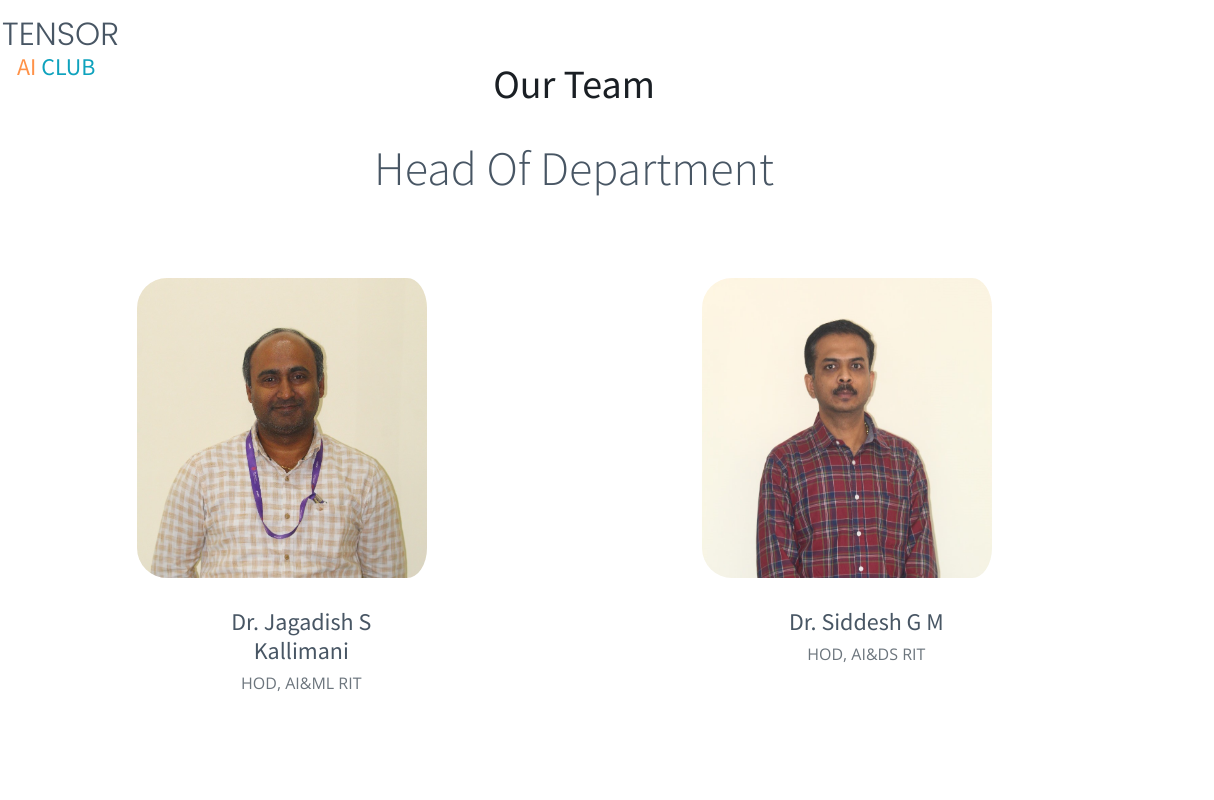
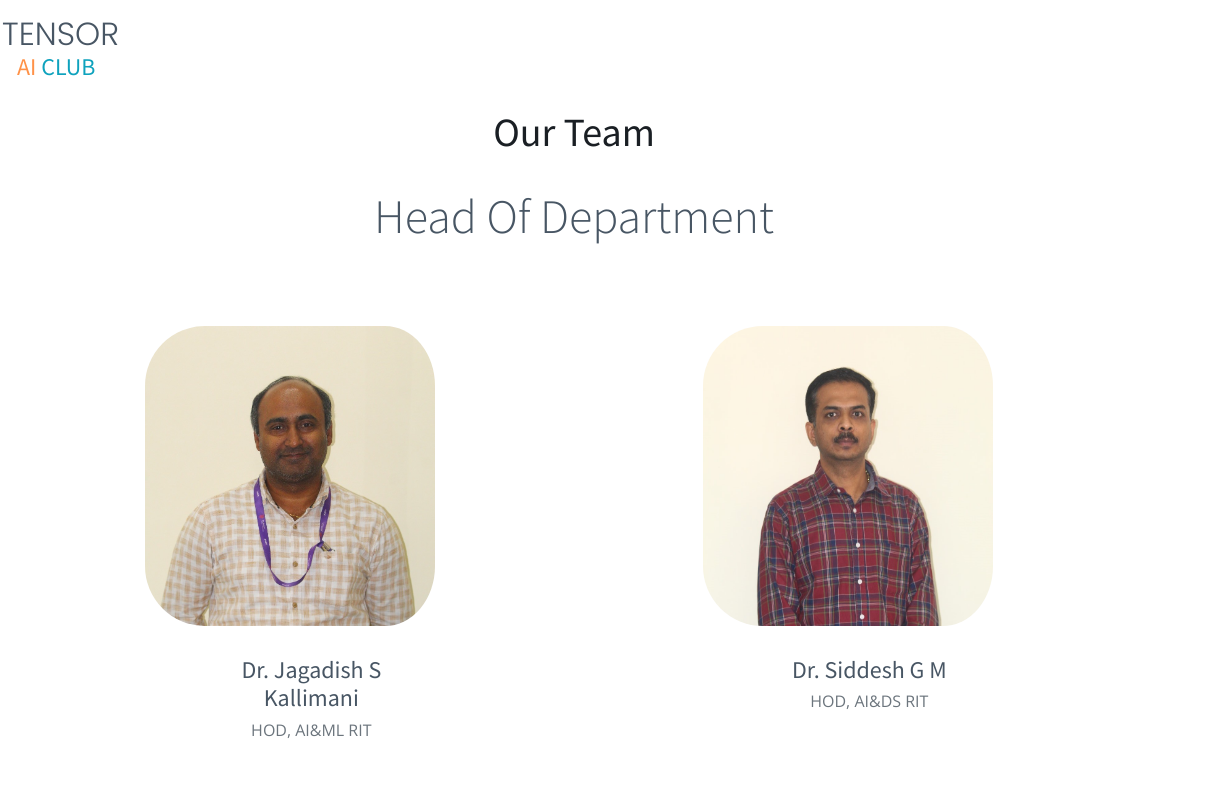
Before and after one commit to csparthasarathy/clubwebsite, a plain HTML site: page index-2.html in a window 1280 px wide. Shown: the top 800 px of the page, 66-1280 px from the left. Drawn offline with nearby package versions, Linux system fonts and the light colour scheme.

Commit message:
new page for team

```diff
--- a/assets/css/main.css
+++ b/assets/css/main.css
@@ -237,12 +237,12 @@ section {
 
 .member-img img {
   border-radius: 100%;
-  width: 300px;
-  height: 200px;
+  width: 220px;
+  height: 230px;
 }
 
 .teachers-img img {
-  border-radius: 10%;
+  border-radius: 20%;
   width: 300px;
   height: 300px;
   padding-right:10px;
--- a/index-2.html
+++ b/index-2.html
@@ -69,52 +69,34 @@
       <div class="container" data-aos="fade-up">
 
         <div class="section-header">
-          <h1>Our Team</h1><br>
+          <h1><br>Our Team</h1><br>
           <h2>Head Of Department</h2>
         </div>
-        <div class="photo">
-          <div class="row gy-0">
-            <div class="col-xl-6 col-md-6 d-flex" data-aos="zoom-in" data-aos-delay="200">
+        <div class="container">
+          <div class="row">
+            <div class="col-sm-6">
               <div class="team-member">
                 <div class="teachers-img">
                   <img src="assets\img\team\jsk sir.jpeg" class="img-fluid" alt="" class="img-responsive">
                 </div>
                 <div class="member-info">
-                  <!-- <div class="social">
-                    <a href="https://msrit.edu/department/faculty-detail.html?dept=ai_ml&ID=1"><i
-                        class="bi bi-house"></i></a>
-                  </div> -->
                   <h4>Dr. Jagadish S Kallimani</h4>
                   <span>HOD, AI&ML RIT</span>
                 </div>
               </div>
             </div>
-            <!-- End Team Member -->
-
-            <div class="col-xl-6 col-md-6 d-flex" data-aos="zoom-in" data-aos-delay="200">
+            <div class="col-sm-6">
               <div class="team-member">
                 <div class="teachers-img">
                   <img src="assets\img\team\siddesh sir.jpeg" class="img-fluid" alt="" class="img-responsive">
                 </div>
                 <div class="member-info">
-                  <!-- <div class="social">
-                    <a href="https://www.msrit.edu/department/faculty-detail.html?dept=ai_ds&ID=1"><i
-                        class="bi bi-house"></i></a>
-                  </div> -->
                   <h4>Dr. Siddesh G M</h4>
                   <span>HOD, AI&DS RIT</span>
                 </div>
               </div>
             </div>
-            <!-- End Team Member -->
           </div>
-
-
-
-
-
-
-
         </div>
 
       </div>
@@ -204,7 +186,10 @@
         </div>
         <div class="photo">
           <div class="row gy-0">
-
+</div>
+</div>
+</div>
+</section>
 
             <!-- <div class="col-xl-6 col-md-6 d-flex" data-aos="zoom-in" data-aos-delay="200">
               <div class="team-member">
@@ -246,7 +231,7 @@
               <img src="assets\img\team\prathik.jpeg" class="img-fluid" alt="" class="img-responsive">
             </div>
             <div class="member-info">
-              <h4>Amrut Kotrannavar</h4>
+              <br><h4>Amrut Kotrannavar</h4>
               <span>3rd year</span>
             </div>
           </div>
@@ -257,7 +242,7 @@
               <img src="assets\img\team\prathik.jpeg" class="img-fluid" alt="" class="img-responsive">
             </div>
             <div class="member-info">
-              <h4>Ankit U Patil</h4>
+              <br><h4>Ankit U Patil</h4>
               <span>3rd year</span>
             </div>
           </div>
@@ -268,7 +253,7 @@
               <img src="assets\img\team\prathik.jpeg" class="img-fluid" alt="" class="img-responsive">
             </div>
             <div class="member-info">
-              <h4>C S Parthasarathy</h4>
+              <br><h4>C S Parthasarathy</h4>
               <span>3rd year</span>
             </div>
           </div>
@@ -279,7 +264,7 @@
               <img src="assets\img\team\prathik.jpeg" class="img-fluid" alt="" class="img-responsive">
             </div>
             <div class="member-info">
-              <h4>Deepak Dhakad</h4>
+              <br><h4>Deepak Dhakad</h4>
               <span>3rd year</span>
             </div>
           </div>
```
